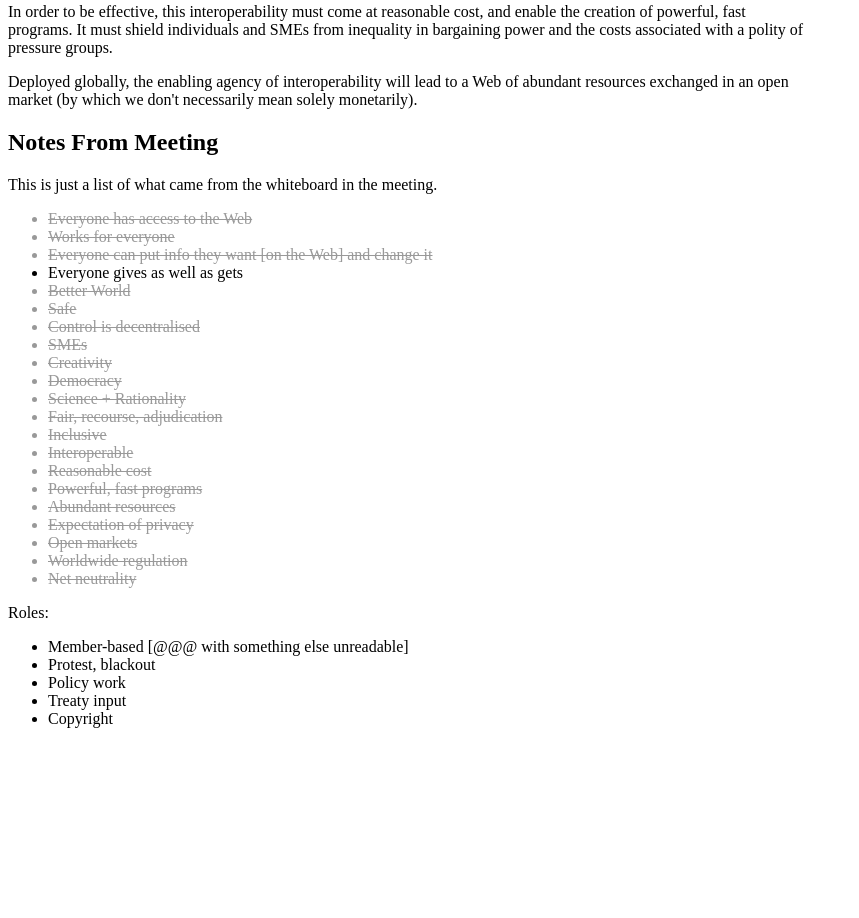
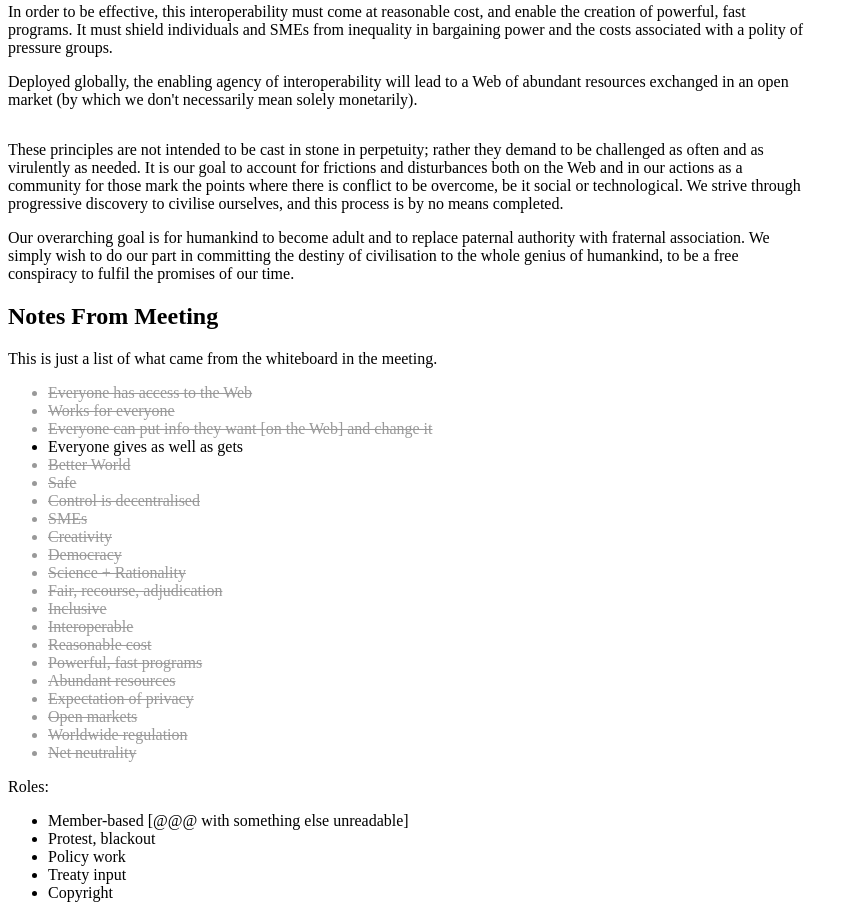
Before and after one commit to darobin/vision-old, a plain HTML site: page index.html in a window 1280 px wide. Shown: the part 1552-2470 px from the top of the page, without its empty margins (0-859 px from the left). Before the commit the page ends 2296 px from the top, so only its background shows below. Drawn offline with Linux system fonts and the light colour scheme.

Commit message:
conclusion

```diff
--- a/index.html
+++ b/index.html
@@ -218,36 +218,22 @@
       to ensure that what we do is self-reproducing
       -->
 
+      <hr class='partsep'>
+      <!-- 5. Parting Words -->
+      <p>
+        These principles are not intended to be cast in stone in perpetuity; rather they demand to
+        be challenged as often and as virulently as needed. It is our goal to account for frictions
+        and disturbances both on the Web and in our actions as a community for those mark the points
+        where there is conflict to be overcome, be it social or technological. We strive through
+        progressive discovery to civilise ourselves, and this process is by no means completed.
+      </p>
+      <p>
+        Our overarching goal is for humankind to become adult and to replace paternal authority
+        with fraternal association. We simply wish to do our part in committing the destiny of
+        civilisation to the whole genius of humankind, to be a free conspiracy to fulfil the
+        promises of our time.
+      </p>
       <!--
-        OUTLINE
-        5. Parting Words
-          - A free conspiracy to fulfil the promises of our time.
-          - the whole genius of humankind
-          - the higher law?
-          - manifest destiny of humankind
-          - the bondage of prerogative and authority, rights that can be enforced against
-            magnates, majorities, and mobs.
-
-        • "If, as I am arguing, it is the mission of liberalism to discern the guiding principles
-        of the transition from the primitive way of life in relatively self-contained communities to
-        a way of life in a Great Society of interdependent specialists, then liberalism is concerned
-        with nothing less than a re-adaptation of the human race to a new mode of existence."
-        -> we must take that into account
-        • "For the frictions and disturbances mark the points at which the social order is in
-        conflict with the economy." -> we have some of that
-        • "The manifest destiny of mankind is to become adult and to replace paternal authority
-        with fraternal association." -> This seems to be part of the plan.
-        • "So the liberal state does not have to be supremely wise. That is more than a state can
-        hope to be: the liberal state has only to create a sincere conviction that it means to be
-        fair." -> s/liberal state/Consortium/
-        • "To those who ask where this higher law is to be found, the answer is that it is a
-        progressive discovery of men striving to civilise themselves, and that its scope and
-        implications are a gradual revelation that is by no means completed." -> nice helper part
-        for the section on the endgame? or maybe the conclusion?
-        • "Liberalism commits the destiny of civilisation, not to a few finite politicians here and
-        there, but to the whole genius of mankind." -> I like "the whole genius"
-        - Actions based on our values: join (lead) internet protests when needed, do policy
-        work, provide input to treaties, e.g. copyright &amp; DRM
       -->
     </section>
     <section class='appendix'>
```
